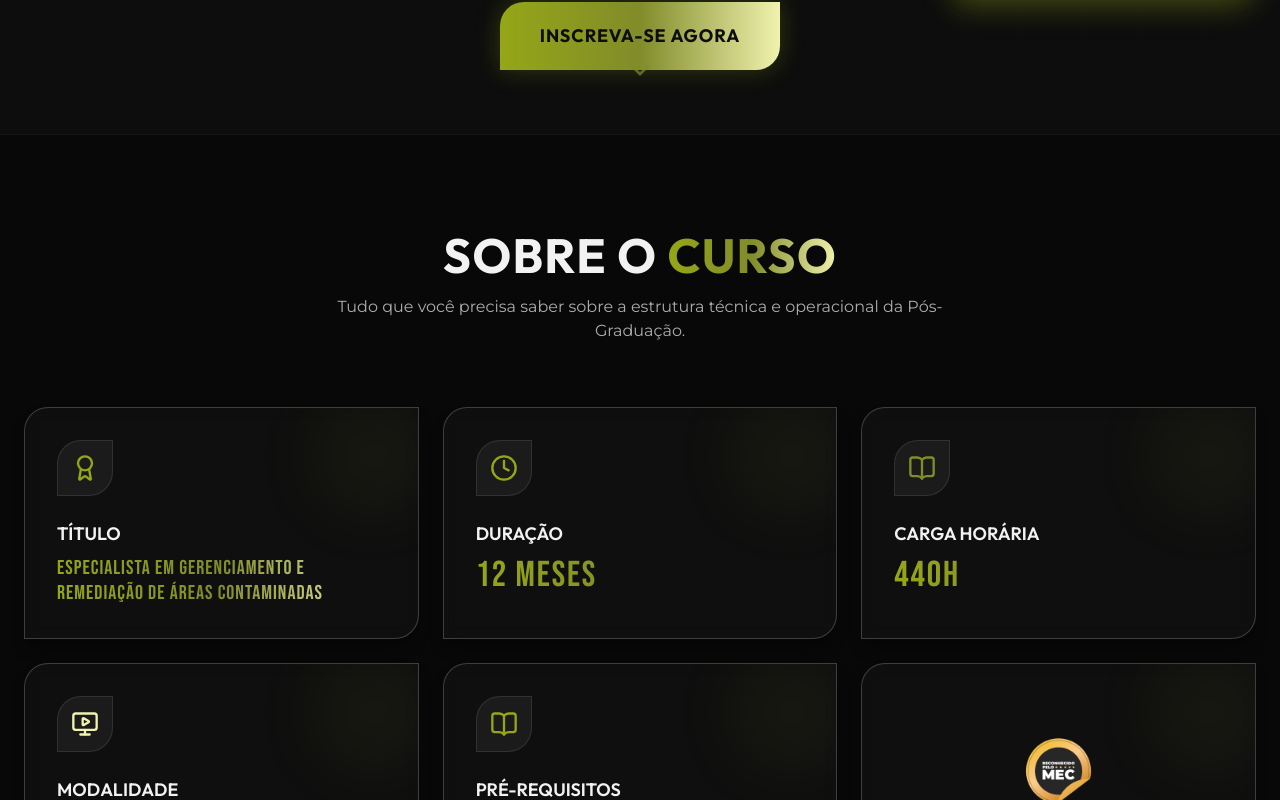
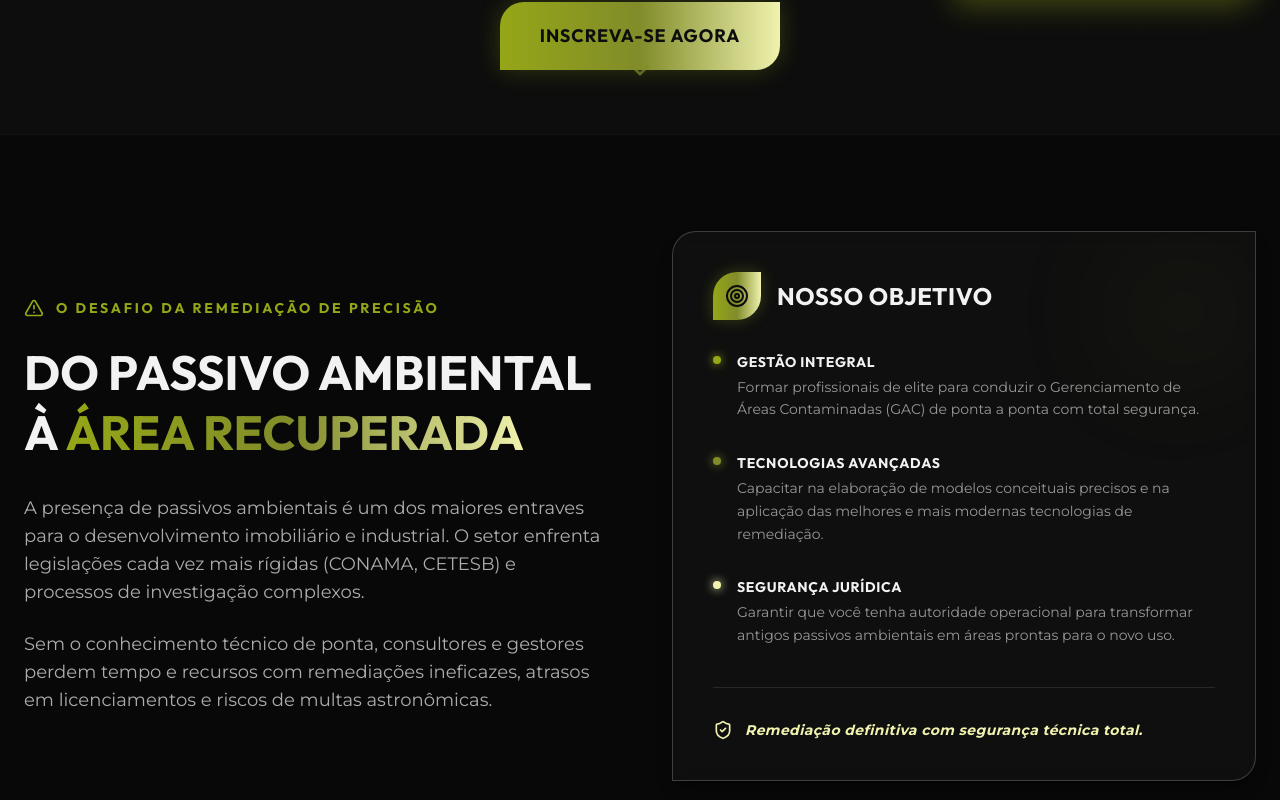
Before and after one commit to henriquegsantos149/pagina-grac, a React (Vite) app: page / in a window 1280 px wide. Shown: the part 780-1580 px from the top of the page. Built offline with nearby package versions, Linux system fonts and the light colour scheme.

Commit message:
mudança na ordem dos topicos

```diff
--- a/src/App.tsx
+++ b/src/App.tsx
@@ -17,13 +17,13 @@ function App() {
     <main className="w-full min-h-screen bg-[var(--color-brand-dark)] text-[var(--color-brand-light)] font-secondary selection:bg-[var(--color-brand-primary)] selection:text-[var(--color-brand-dark)] relative">
       <Header />
       <Hero />
-      <CourseInfo />
       <ProblemObjective />
       <Curriculum />
       <SkillsResults />
       <PracticalApplications />
       <TargetAudience />
       <Faculty />
+      <CourseInfo />
       <Testimonials />
       <FAQ />
       <CallToAction />
```
